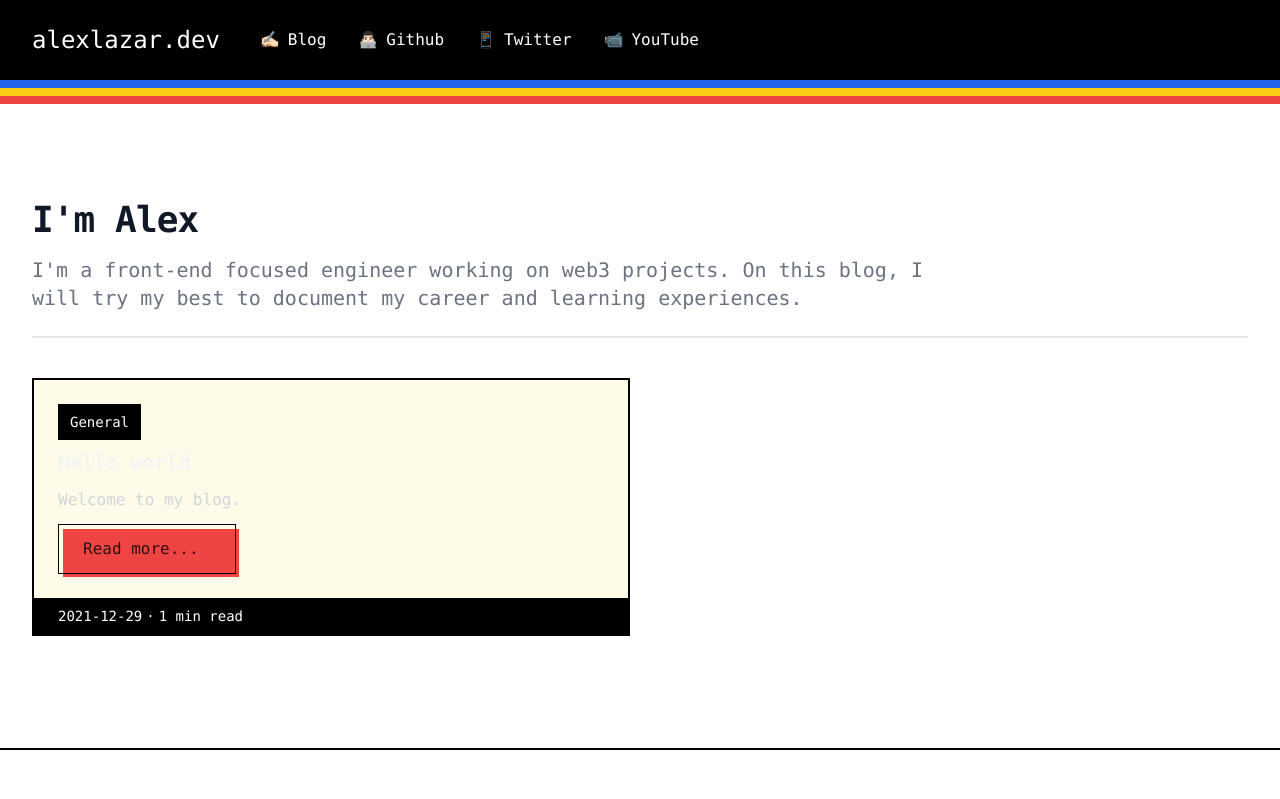
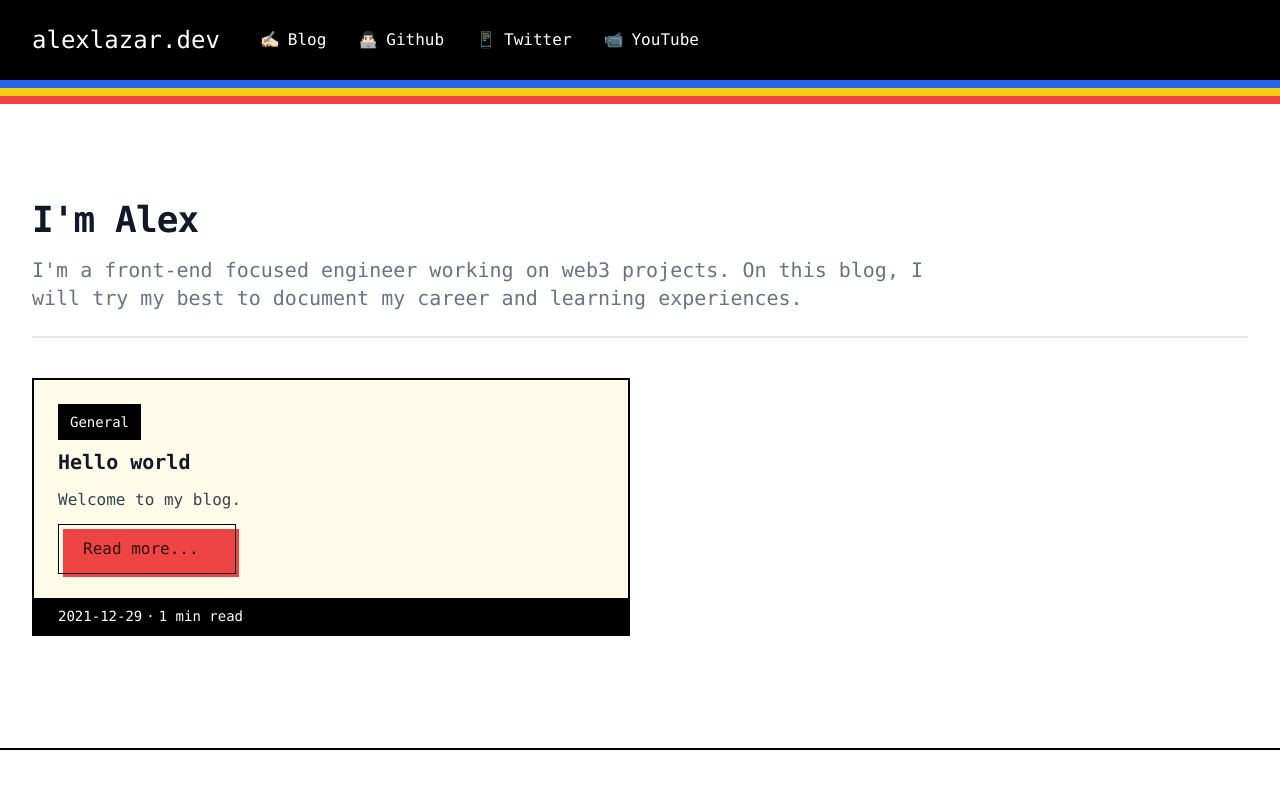
Before and after one commit to EnriqueGS88/alexlazar.dev, a Next.js app: page / in a window 1280 px wide. Shown: the top 799 px of the page. Built offline with nearby package versions, Linux system fonts and the light colour scheme.

Commit message:
text color was off in the cards on the blog page

```diff
--- a/pages/index.tsx
+++ b/pages/index.tsx
@@ -59,10 +59,10 @@ export default function Home({ posts }: { posts: IfcPost[] }) {
                     </p>
                     <Link href={`/posts/${post.slug}/`}>
                       <a className="block mt-2 hover:opacity-60">
-                        <p className="text-xl font-semibold text-gray-100">
+                        <p className="text-xl font-semibold text-gray-900 dark:text-gray-50">
                           {post.meta.title}
                         </p>
-                        <p className="mt-3 text-base text-gray-300">
+                        <p className="mt-3 text-base text-gray-700 dark:text-gray-100">
                           {post.meta.excerpt}
                         </p>
                       </a>
```
